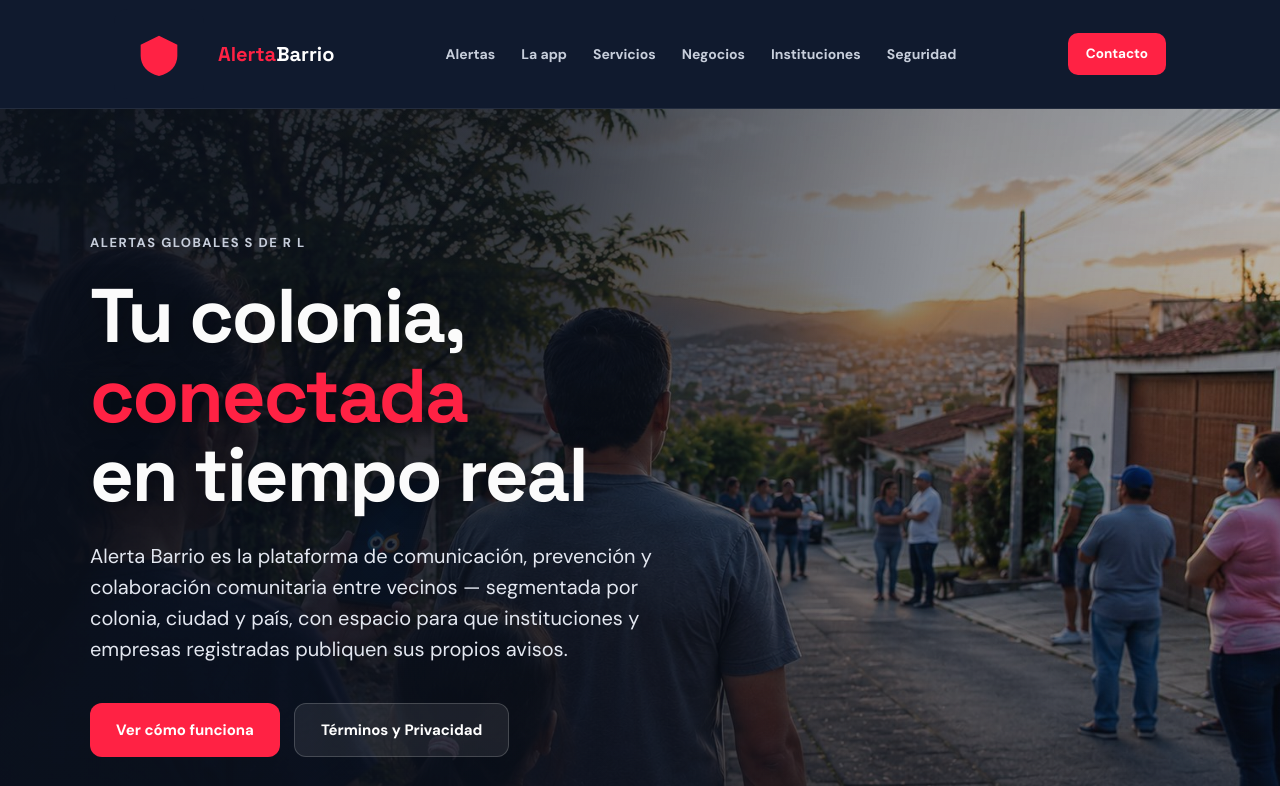
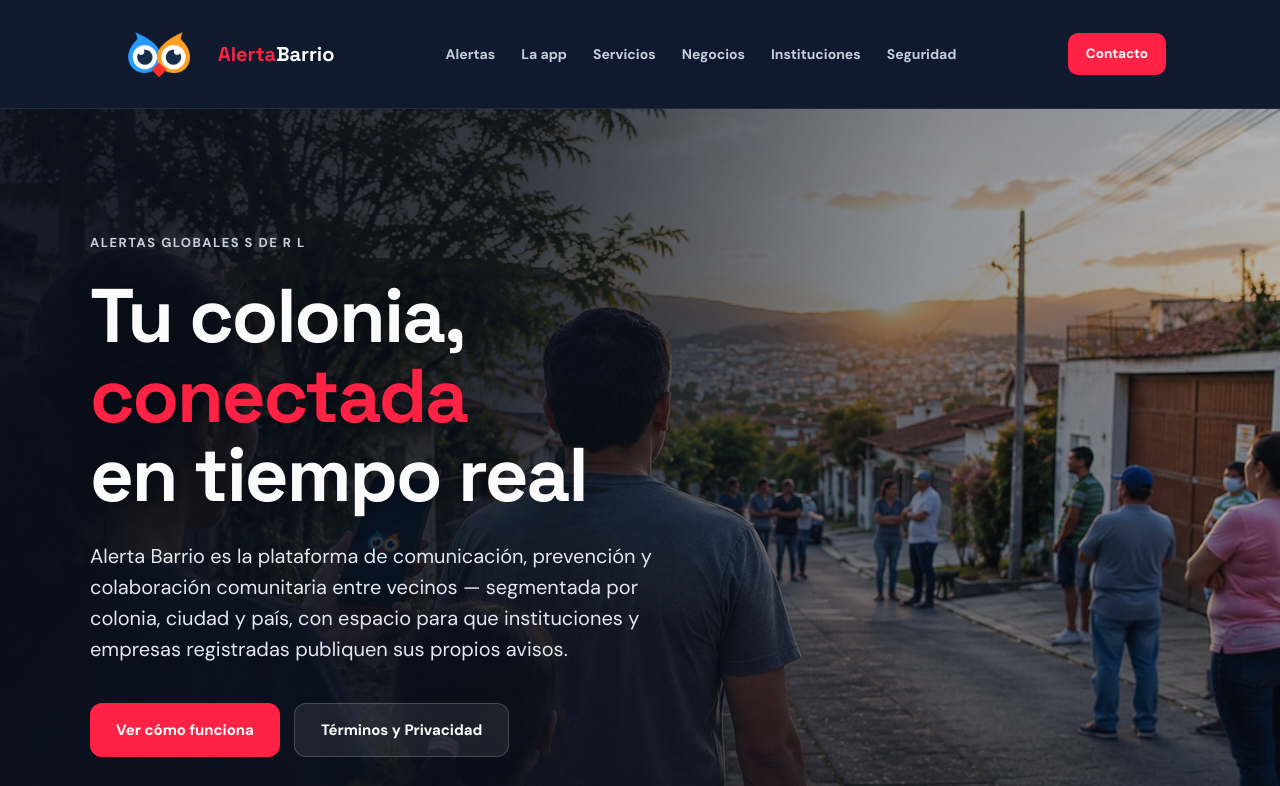
Before and after one commit to AlertaBarrio/alertabarrio, a plain HTML site: page index.html in a window 1280 px wide. Shown: the top 786 px of the page. Drawn offline with nearby package versions, Linux system fonts and the light colour scheme.

Commit message:
Change logo image from logo.jpg to logo.png

```diff
--- a/index.html
+++ b/index.html
@@ -275,7 +275,7 @@ footer a{text-decoration:none;color:var(--dim)}
   <div class="topbar-in">
     <a class="lbrand" href="#top">
       <div class="mark">
-        <img src="logo.jpg" alt="Alerta Barrio" onerror="this.parentElement.innerHTML='&lt;svg viewBox=&quot;0 0 24 24&quot; fill=&quot;none&quot;&gt;&lt;path d=&quot;M12 2L2 7v6c0 5.2 3.6 9.7 10 11 6.4-1.3 10-5.8 10-11V7l-10-5z&quot; fill=&quot;#FF2244&quot;/&gt;&lt;/svg&gt;'">
+        <img src="logo.png" alt="Alerta Barrio" onerror="this.parentElement.innerHTML='&lt;svg viewBox=&quot;0 0 24 24&quot; fill=&quot;none&quot;&gt;&lt;path d=&quot;M12 2L2 7v6c0 5.2 3.6 9.7 10 11 6.4-1.3 10-5.8 10-11V7l-10-5z&quot; fill=&quot;#FF2244&quot;/&gt;&lt;/svg&gt;'">
       </div>
       <span><span class="a">Alerta</span><span class="b">Barrio</span></span>
     </a>
```
